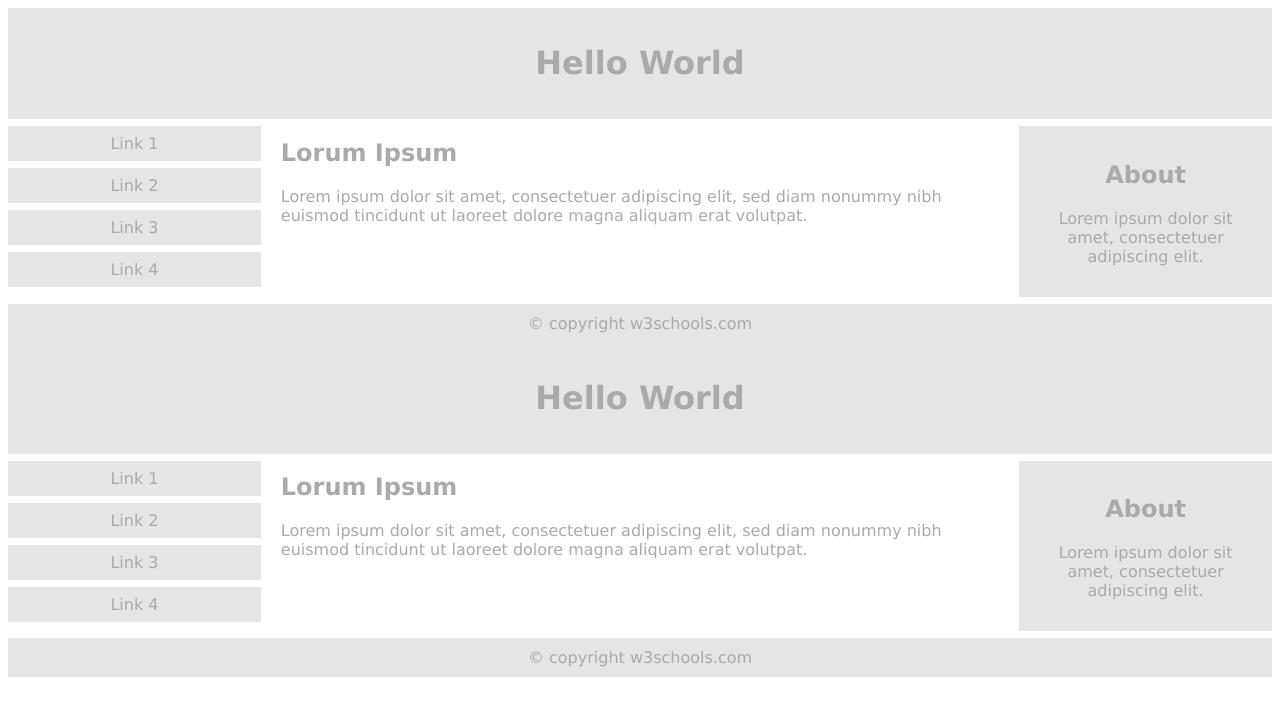
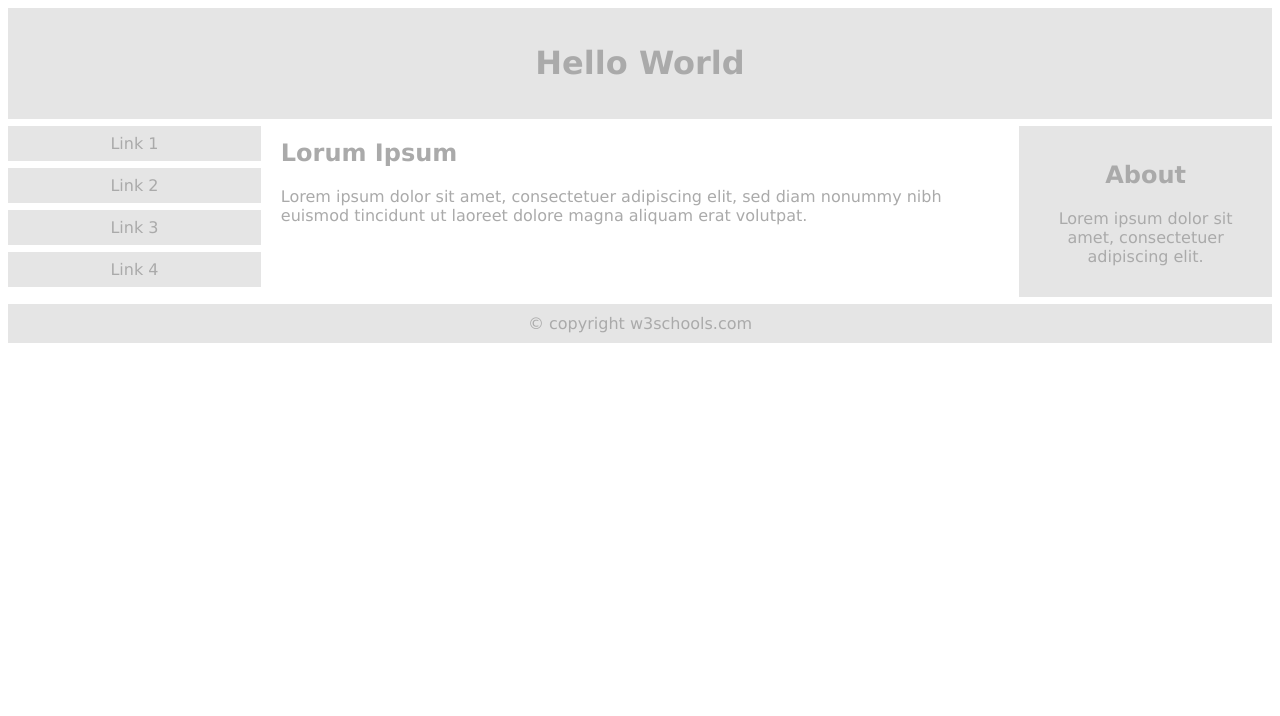
Before and after one commit to katayosegoodlife/responsive, a plain HTML site: page index.html in a window 1280 px wide. Drawn offline with Linux system fonts and the light colour scheme.

Commit message:
コミット

```diff
--- a/index.html
+++ b/index.html
@@ -1,44 +1,3 @@
-<!DOCTYPE html>
-<html>
-<head>
-    <meta name="viewport" content="width=device-width, initial-scale=1.0">
-    <style>
-        * {
-            box-sizing: border-box;
-        }
-        .menu {
-            float:left;
-            width:20%;
-            text-align:center;
-        }
-        .menuitem {
-            background-color:#e5e5e5;
-            padding:8px;
-            margin-top:7px;
-        }
-        .main {
-            float:left;
-            width:60%;
-            padding:0 20px;
-        }
-        .right {
-            background-color:#e5e5e5;
-            float:left;
-            width:20%;
-            padding:15px;
-            margin-top:7px;
-            text-align:center;
-        }
-
-        @media only screen and (max-width:620px) {
-            /* For mobile phones: */
-            .menu, .main, .right {
-                width:100%;
-            }
-        }
-    </style>
-</head>
-<body style="font-family:Verdana;color:#aaaaaa;">
 <!DOCTYPE html>
 <html>
 <head>
@@ -108,31 +67,3 @@
 
 </body>
 </html>
-
-<div style="background-color:#e5e5e5;padding:15px;text-align:center;">
-    <h1>Hello World</h1>
-</div>
-
-<div style="overflow:auto">
-    <div class="menu">
-        <div class="menuitem">Link 1</div>
-        <div class="menuitem">Link 2</div>
-        <div class="menuitem">Link 3</div>
-        <div class="menuitem">Link 4</div>
-    </div>
-
-    <div class="main">
-        <h2>Lorum Ipsum</h2>
-        <p>Lorem ipsum dolor sit amet, consectetuer adipiscing elit, sed diam nonummy nibh euismod tincidunt ut laoreet dolore magna aliquam erat volutpat.</p>
-    </div>
-
-    <div class="right">
-        <h2>About</h2>
-        <p>Lorem ipsum dolor sit amet, consectetuer adipiscing elit.</p>
-    </div>
-</div>
-
-<div style="background-color:#e5e5e5;text-align:center;padding:10px;margin-top:7px;">© copyright w3schools.com</div>
-
-</body>
-</html>
```
